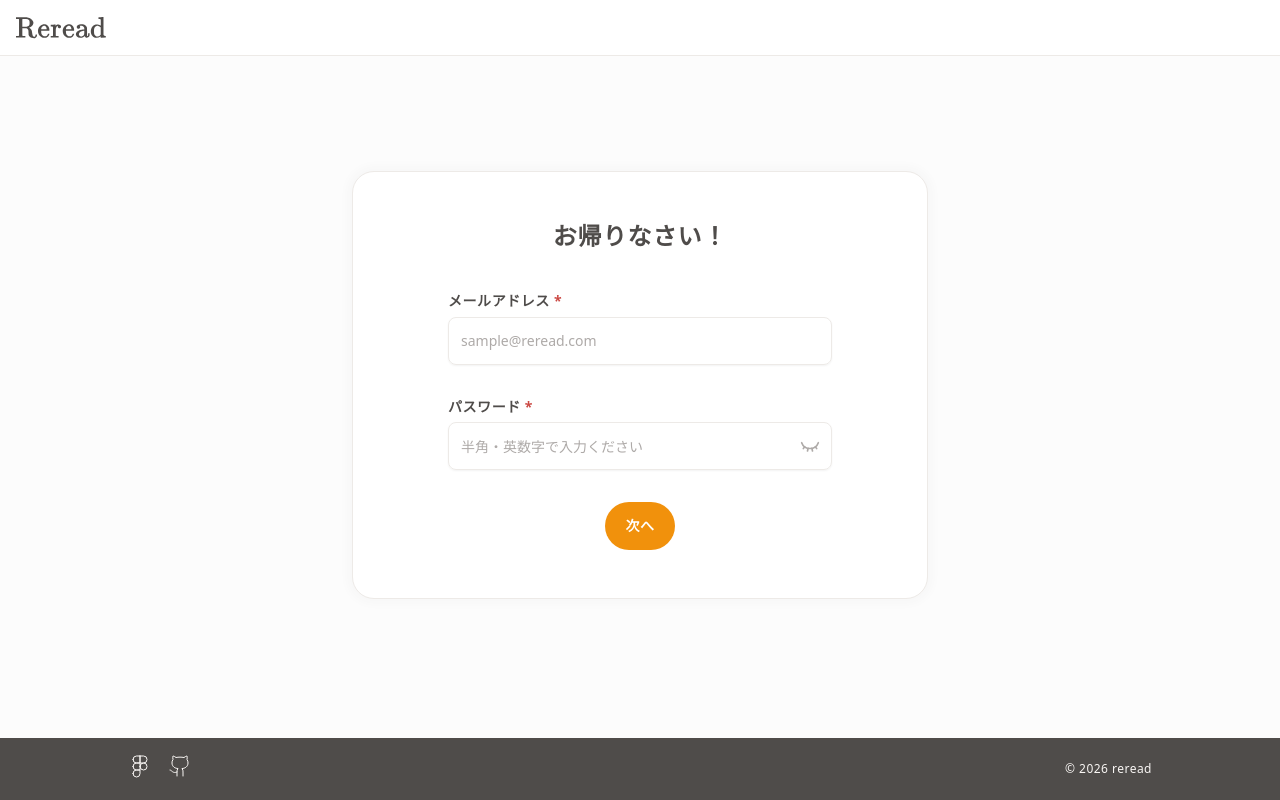
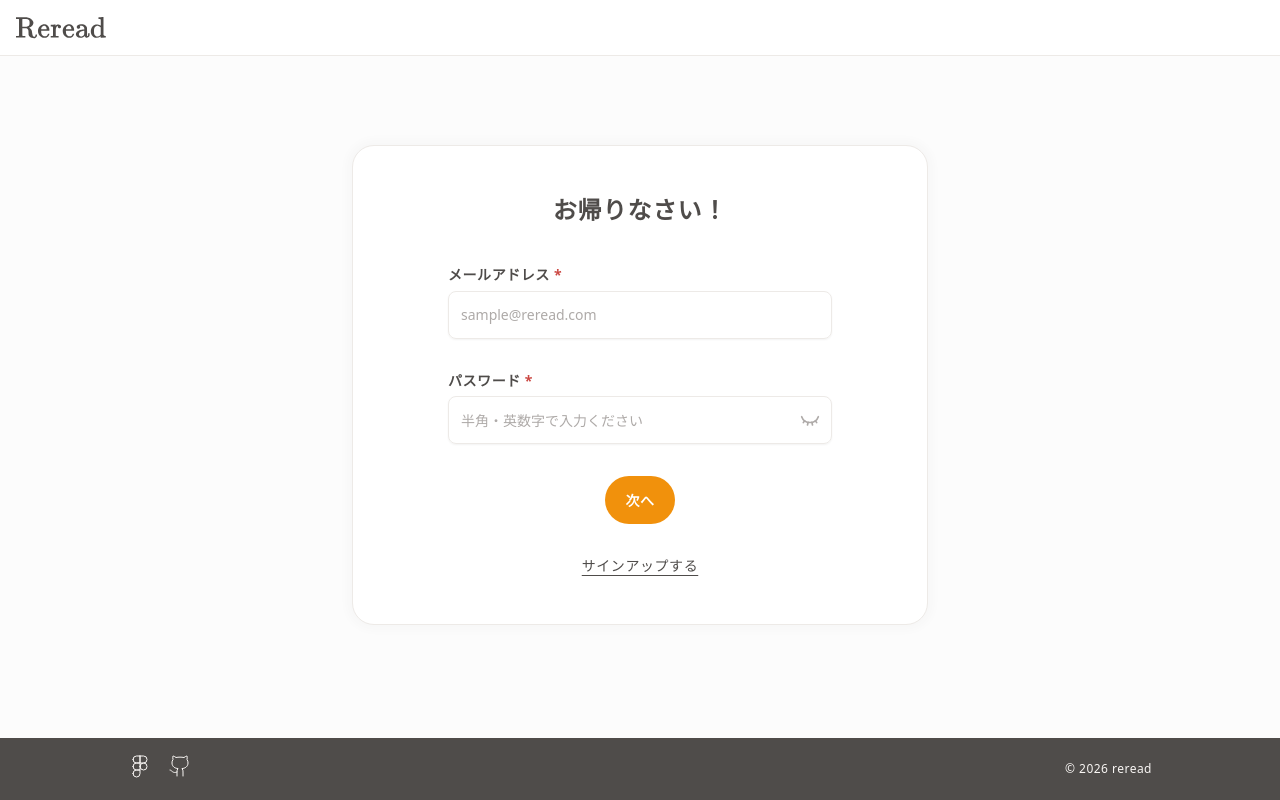
Before and after one commit to lateen-sail/reread, a Next.js app in the folder app/frontend/: page /reread/login in a window 1280 px wide. Built offline with nearby package versions, Linux system fonts and the light colour scheme.

Commit message:
update: サインアップとログインの導線を追加

```diff
--- a/app/frontend/app/login/page.tsx
+++ b/app/frontend/app/login/page.tsx
@@ -1,14 +1,17 @@
 "use client";
 import React from "react";
+import { useRouter } from "next/navigation";
 import { useLogin } from "./hooks/useLogin";
 import GuestLayout from "@/components/layout/GuestLayout";
 import Card from "@/components/reread-ui/display/Card/Index";
 import Input from "@/components/reread-ui/input/Input";
 import InputPassword from "@/components/reread-ui/input/InputPassword";
 import Button from "@/components/reread-ui/action/Button";
+import LinkText from "@/components/reread-ui/action/LinkText";
 
 export default function LoginPage() {
   const { data, errors, loading, handleChange, handleNext } = useLogin();
+  const router = useRouter();
 
   const loadingView = () => {
     if (!loading) return null;
@@ -84,6 +87,10 @@ export default function LoginPage() {
             required
           />
           <Button label="次へ" variant="default" size="lg" type="submit" />
+          <LinkText
+            label="サインアップする"
+            onClick={() => router.push("/signup")}
+          />
         </form>
       </Card>
     </GuestLayout>
--- a/app/frontend/app/signup/page.tsx
+++ b/app/frontend/app/signup/page.tsx
@@ -1,5 +1,6 @@
 "use client";
 import React from "react";
+import { useRouter } from "next/navigation";
 import { useSignup } from "./hooks/useSignup";
 import GuestLayout from "@/components/layout/GuestLayout";
 import Card from "@/components/reread-ui/display/Card/Index";
@@ -7,7 +8,7 @@ import Input from "@/components/reread-ui/input/Input";
 import InputOTP from "@/components/reread-ui/input/InputOTP";
 import InputPassword from "@/components/reread-ui/input/InputPassword";
 import Button from "@/components/reread-ui/action/Button";
-import { SignupStep, SignupData } from "./types";
+import LinkText from "@/components/reread-ui/action/LinkText";
 
 const SignupPage: React.FC = () => {
   const {
@@ -19,6 +20,7 @@ const SignupPage: React.FC = () => {
     handleNext,
     handleSubmit,
   } = useSignup();
+  const router = useRouter();
 
   const loadingView = () => {
     if (!loading) return null;
@@ -91,6 +93,10 @@ const SignupPage: React.FC = () => {
               required
             />
             <Button label="次へ" variant="default" size="lg" type="submit" />
+            <LinkText
+              label="ログインする"
+              onClick={() => router.push("/login")}
+            />
           </form>
         </Card>
       )}
```
